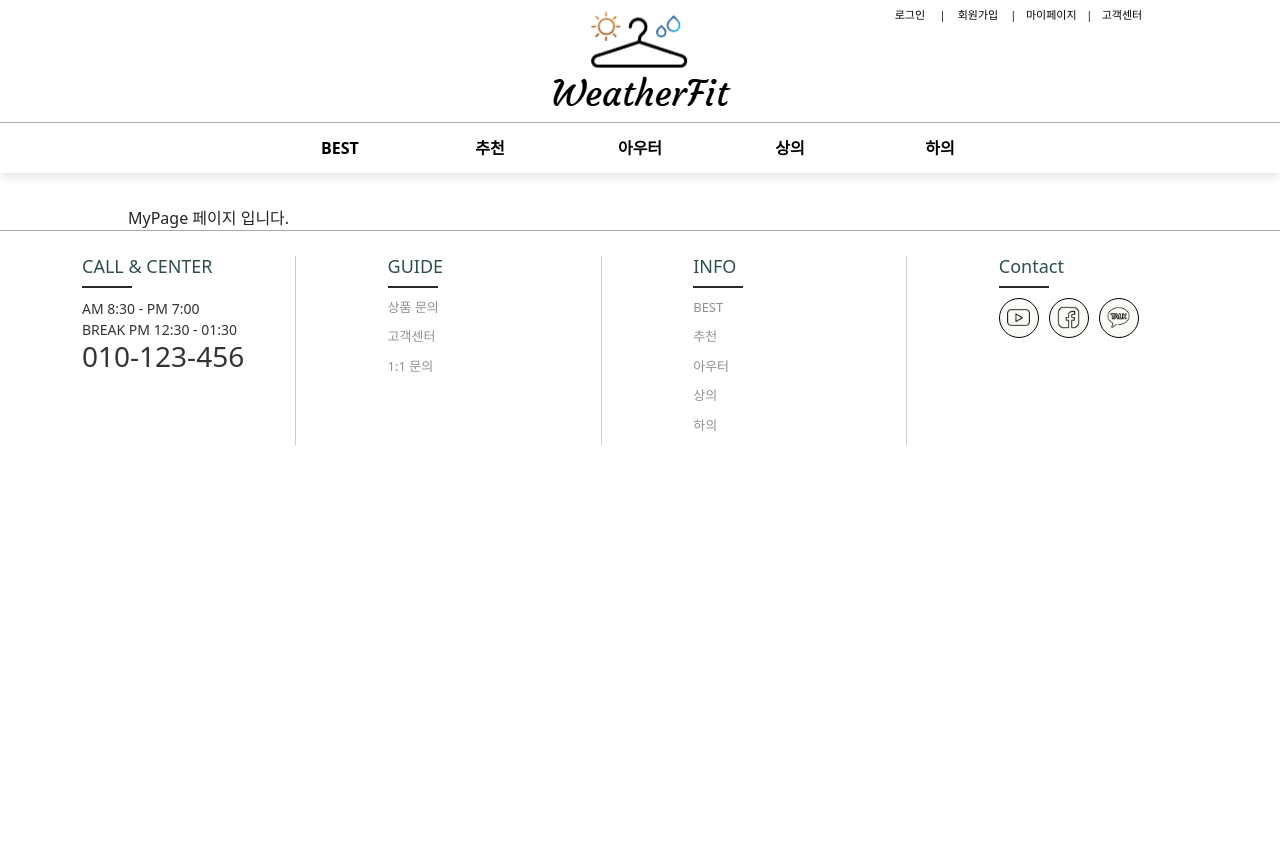
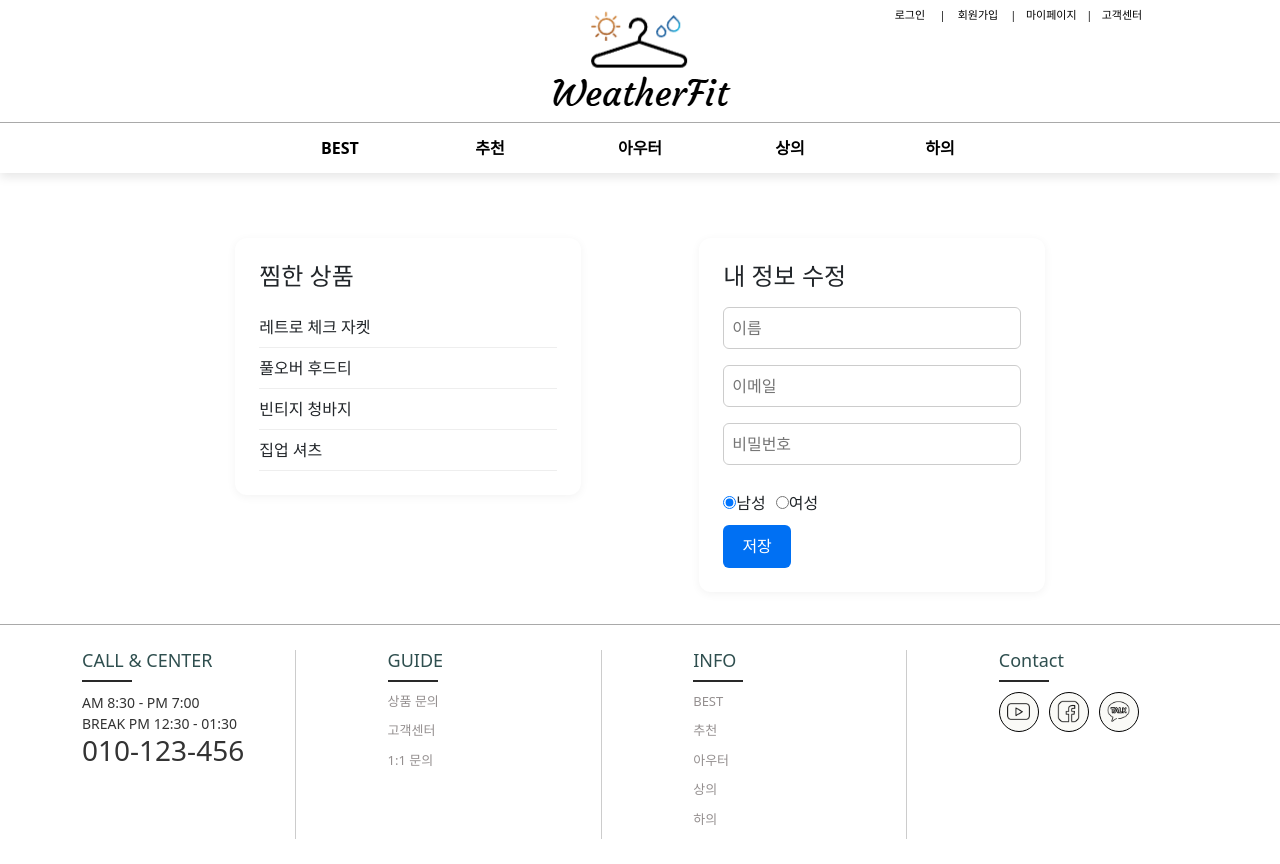
Before and after one commit to songyh00/WeatherFit, a React (Vite) app in the folder WeatherFitFrontend/: page /MyPage in a window 1280 px wide. Before the commit the page ends 800 px from the top, so only its background shows below. Built offline with nearby package versions, Linux system fonts and the light colour scheme.

Commit message:
04-15 메인페이지 수정 및 mypage 임시

```diff
--- /dev/null
+++ b/WeatherFitFrontend/src/layout/Mypage.style.js
@@ -0,0 +1,57 @@
+import styled from 'styled-components';
+
+export const ContentsWrapper = styled.div`
+    padding: 176px 0 0 0;
+    width: 80%;
+    margin: 30px auto 0 auto;
+`;
+
+export const Container = styled.div`
+  max-width: 960px;
+  margin: 0 auto;
+  padding: 2rem;
+  display: grid;
+  grid-template-columns: 1fr 1fr;
+  gap: 2rem;
+  @media (max-width: 768px) {
+    grid-template-columns: 1fr;
+  }
+`;
+
+export const Card = styled.div`
+  background: #fff;
+  padding: 1.5rem;
+  border-radius: 12px;
+  box-shadow: 0 2px 10px rgba(0, 0, 0, 0.05);
+`;
+
+export const Title = styled.h2`
+  margin-bottom: 1rem;
+  font-size: 1.5rem;
+`;
+
+export const Product = styled.div`
+  padding: 0.5rem 0;
+  border-bottom: 1px solid #eee;
+`;
+
+export const Input = styled.input`
+  width: 100%;
+  padding: 0.5rem;
+  margin-bottom: 1rem;
+  border: 1px solid #ccc;
+  border-radius: 6px;
+`;
+
+export const Button = styled.button`
+  padding: 0.6rem 1.2rem;
+  background-color: #0070f3;
+  color: white;
+  border: none;
+  border-radius: 6px;
+  cursor: pointer;
+
+  &:hover {
+    background-color: #0056c1;
+  }
+`;
--- a/WeatherFitFrontend/src/pages/Consultation.jsx
+++ b/WeatherFitFrontend/src/pages/Consultation.jsx
@@ -1,13 +1,41 @@
 import React from 'react';
 import '../App.css';
 import {
-    ContentsWrapper
-} from "../layout/mainPage.style.js";
+    ContentsWrapper,
+    MainContents,
+    Mainimage,
+    MainContentsLink
+} from "../layout/Best.style.js";
+import logo from "../assets/logo.png";
 
 const Consultation = () => {
     return (
         <ContentsWrapper>
-            상의 페이지 입니다.
+            <ContentsWrapper>
+                <ContentsWrapper>
+                    <MainContents>
+
+                        <Mainimage>
+                            <MainContentsLink to="/">
+                                <img src={logo} alt="WeatherFit Logo" />
+                            </MainContentsLink>
+                        </Mainimage>
+
+                        <Mainimage>
+                            <MainContentsLink to="/">
+                                <img src={logo} alt="WeatherFit Logo" />
+                            </MainContentsLink>
+                        </Mainimage>
+
+                        <Mainimage>
+                            <MainContentsLink to="/">
+                                <img src={logo} alt="WeatherFit Logo" />
+                            </MainContentsLink>
+                        </Mainimage>
+
+                    </MainContents>
+                </ContentsWrapper>
+            </ContentsWrapper>
         </ContentsWrapper>
     );
 }
--- a/WeatherFitFrontend/src/pages/MyPage.jsx
+++ b/WeatherFitFrontend/src/pages/MyPage.jsx
@@ -1,15 +1,110 @@
 import React from 'react';
 import '../App.css';
 import {
-    ContentsWrapper
-} from "../layout/mainPage.style.js";
+    ContentsWrapper,
+    Card,
+    Container,
+    Title,
+    Product,
+    Input,
+    Button
+} from "../layout/Mypage.style.js";
+import { useState, useEffect } from 'react';
+import styled from 'styled-components';
 
-const MyPage = () => {
+
+const Wishlist = ({ items }) => (
+    <ContentsWrapper>
+        <Card>
+            <Title>찜한 상품</Title>
+            {items.length > 0 ? (
+                items.map((item, idx) => <Product key={idx}>{item}</Product>)
+            ) : (
+                <p>찜한 상품이 없습니다.</p>
+            )}
+        </Card>
+    </ContentsWrapper>
+);
+
+const ProfileEditor = () => {
+    const [name, setName] = useState('');
+    const [email, setEmail] = useState('');
+    const [password, setPassword] = useState('');
+    const [gender, setGender] = useState('남성');
+
+    const handleSubmit = () => {
+        alert(`이름: ${name}, 이메일: ${email}, 비밀번호: ${password}, 성별: ${gender}이 저장되었습니다.`);
+        // 여기에 API 호출 등의 로직 추가 가능
+    };
+
     return (
         <ContentsWrapper>
-            MyPage 페이지 입니다.
+            <Card>
+                <Title>내 정보 수정</Title>
+                <Input
+                    type="text"
+                    value={name}
+                    onChange={(e) => setName(e.target.value)}
+                    placeholder="이름"
+                />
+                <Input
+                    type="email"
+                    value={email}
+                    onChange={(e) => setEmail(e.target.value)}
+                    placeholder="이메일"
+                />
+                <Input
+                    type="password"
+                    value={password}
+                    onChange={(e) => setPassword(e.target.value)}
+                    placeholder="비밀번호"
+                />
+
+                <div style={{ margin: '10px 0' }}>
+                    <label style={{ marginRight: '10px' }}>
+                        <input
+                            type="radio"
+                            value="남성"
+                            checked={gender === '남성'}
+                            onChange={(e) => setGender(e.target.value)}
+                        />
+                        남성
+                    </label>
+                    <label>
+                        <input
+                            type="radio"
+                            value="여성"
+                            checked={gender === '여성'}
+                            onChange={(e) => setGender(e.target.value)}
+                        />
+                        여성
+                    </label>
+                </div>
+
+                <Button onClick={handleSubmit}>저장</Button>
+            </Card>
+
+
+
         </ContentsWrapper>
+    );
+};
+
+function MyPage() {
+    const [wishlist, setWishlist] = useState([]);
+
+    useEffect(() => {
+        // 실제 데이터는 API로 대체
+        setWishlist(['레트로 체크 자켓', '풀오버 후드티', '빈티지 청바지', '집업 셔츠']);
+    }, []);
+
+    return (
+        <Container>
+            <Wishlist items={wishlist} />
+            <ProfileEditor />
+        </Container>
     );
 }
 
+
 export default MyPage;
--- a/WeatherFitFrontend/src/pages/Outerwear.jsx
+++ b/WeatherFitFrontend/src/pages/Outerwear.jsx
@@ -1,13 +1,41 @@
 import React from 'react';
 import '../App.css';
 import {
-    ContentsWrapper
-} from "../layout/mainPage.style.js";
+    ContentsWrapper,
+    MainContents,
+    Mainimage,
+    MainContentsLink
+} from "../layout/Best.style.js";
+import logo from "../assets/logo.png";
 
 const Outerwear = () => {
     return (
         <ContentsWrapper>
-            아우터페이지 입니다.
+            <ContentsWrapper>
+                <ContentsWrapper>
+                    <MainContents>
+
+                        <Mainimage>
+                            <MainContentsLink to="/">
+                                <img src={logo} alt="WeatherFit Logo" />
+                            </MainContentsLink>
+                        </Mainimage>
+
+                        <Mainimage>
+                            <MainContentsLink to="/">
+                                <img src={logo} alt="WeatherFit Logo" />
+                            </MainContentsLink>
+                        </Mainimage>
+
+                        <Mainimage>
+                            <MainContentsLink to="/">
+                                <img src={logo} alt="WeatherFit Logo" />
+                            </MainContentsLink>
+                        </Mainimage>
+
+                    </MainContents>
+                </ContentsWrapper>
+            </ContentsWrapper>
         </ContentsWrapper>
     );
 }
--- a/WeatherFitFrontend/src/pages/Pants.jsx
+++ b/WeatherFitFrontend/src/pages/Pants.jsx
@@ -1,13 +1,41 @@
 import React from 'react';
 import '../App.css';
 import {
-    ContentsWrapper
-} from "../layout/mainPage.style.js";
+    ContentsWrapper,
+    MainContents,
+    Mainimage,
+    MainContentsLink
+} from "../layout/Best.style.js";
+import logo from "../assets/logo.png";
 
 const Pants = () => {
     return (
         <ContentsWrapper>
-            바지 페이지 입니다.
+            <ContentsWrapper>
+                <ContentsWrapper>
+                    <MainContents>
+
+                        <Mainimage>
+                            <MainContentsLink to="/">
+                                <img src={logo} alt="WeatherFit Logo" />
+                            </MainContentsLink>
+                        </Mainimage>
+
+                        <Mainimage>
+                            <MainContentsLink to="/">
+                                <img src={logo} alt="WeatherFit Logo" />
+                            </MainContentsLink>
+                        </Mainimage>
+
+                        <Mainimage>
+                            <MainContentsLink to="/">
+                                <img src={logo} alt="WeatherFit Logo" />
+                            </MainContentsLink>
+                        </Mainimage>
+
+                    </MainContents>
+                </ContentsWrapper>
+            </ContentsWrapper>
         </ContentsWrapper>
     );
 }
--- a/WeatherFitFrontend/src/pages/Suggestion.jsx
+++ b/WeatherFitFrontend/src/pages/Suggestion.jsx
@@ -1,13 +1,39 @@
 import React from 'react';
 import '../App.css';
 import {
-    ContentsWrapper
-} from "../layout/mainPage.style.js";
+    ContentsWrapper,
+    MainContents,
+    Mainimage,
+    MainContentsLink
+} from "../layout/Best.style.js";
+import logo from "../assets/logo.png";
 
 const Suggestion = () => {
     return (
         <ContentsWrapper>
-            추천페이지 입니다.
+            <ContentsWrapper>
+                <MainContents>
+
+                    <Mainimage>
+                        <MainContentsLink to="/">
+                            <img src={logo} alt="WeatherFit Logo" />
+                        </MainContentsLink>
+                    </Mainimage>
+
+                    <Mainimage>
+                        <MainContentsLink to="/">
+                            <img src={logo} alt="WeatherFit Logo" />
+                        </MainContentsLink>
+                    </Mainimage>
+
+                    <Mainimage>
+                        <MainContentsLink to="/">
+                            <img src={logo} alt="WeatherFit Logo" />
+                        </MainContentsLink>
+                    </Mainimage>
+
+                </MainContents>
+            </ContentsWrapper>
         </ContentsWrapper>
     );
 }
```
